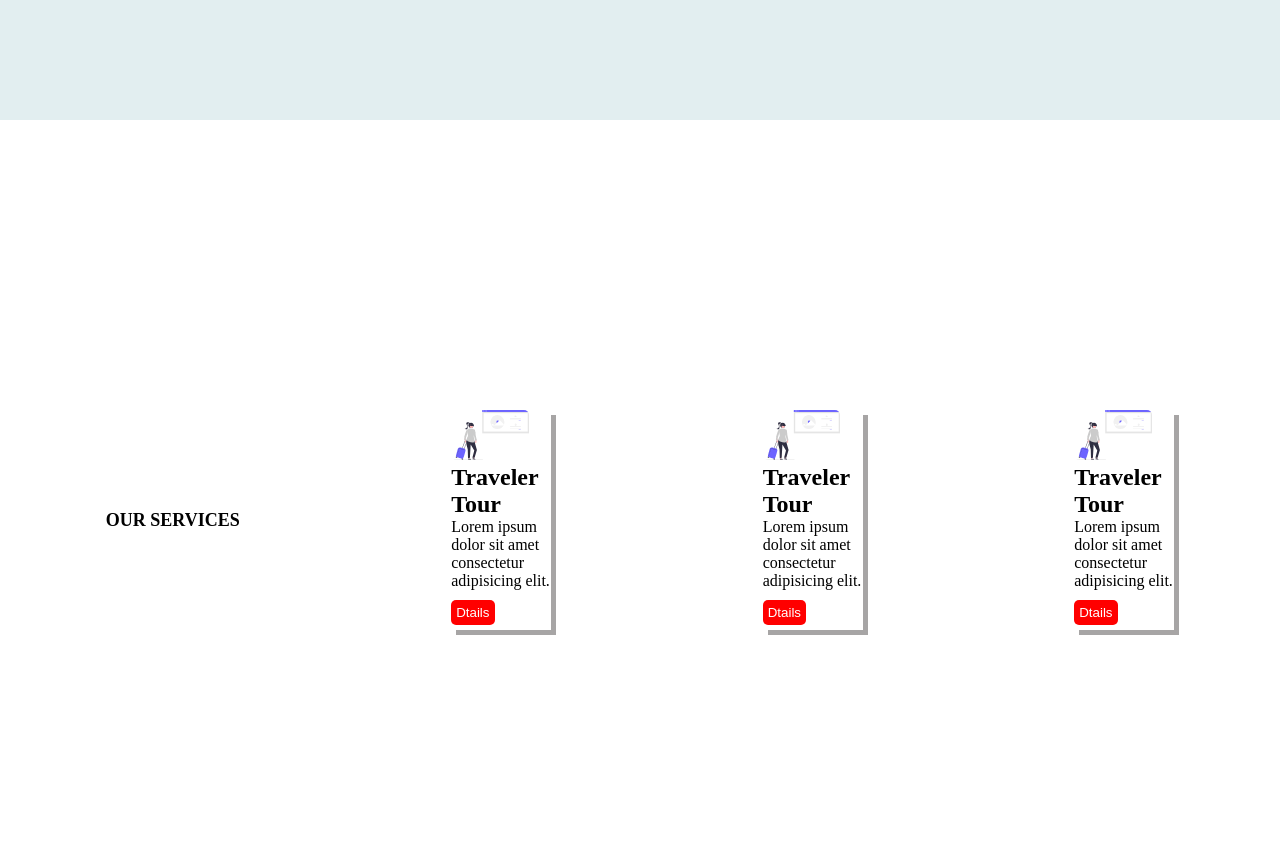
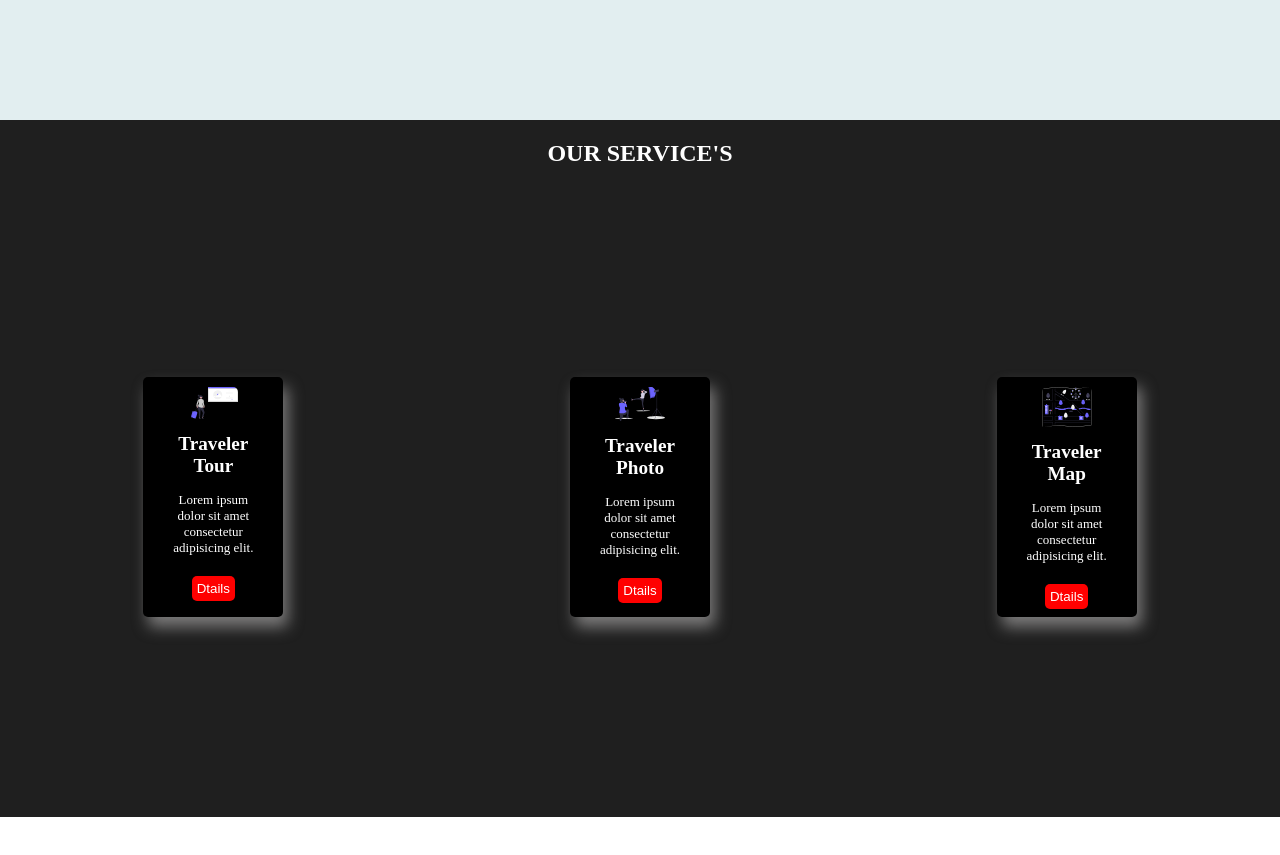
Before and after one commit to Md-Shahriar724/design-dot-io, a plain HTML site: page index.html in a window 1280 px wide. Shown: the part 1191-2046 px from the top of the page. After the commit the page ends 2008 px from the top, so only its background shows below. Drawn offline with Linux system fonts and the light colour scheme.

Commit message:
box section final commit

```diff
--- a/index.html
+++ b/index.html
@@ -67,37 +67,44 @@
         </section>
         <!-- services  section  -->
         <section>
+            <div class="foot">
+                <h1 class="footerheading"> OUR SERVICE'S</h1>
                 <div class="box-container">
-                <h1 class="footerheading">OUR SERVICES</h1>
+
                     <!-- first box -->
                     <div class="box">
-                    <img  class="image2" src="logo/tour.svg" alt="">
-                    <div>
-                        <h2>Traveler Tour</h2>
-                        <p>Lorem ipsum dolor sit amet consectetur adipisicing elit.</p>
+                        <img class="image2" src="logo/tour.svg" alt="">
+                        <div >
+                            <h2 class="title">Traveler Tour</h2>
+                            <p class="blog">Lorem ipsum dolor sit amet consectetur adipisicing elit.</p>
                             <button class="btn">Dtails</button>
                         </div>
                     </div>
                     <!-- second box -->
                     <div class="box">
-                    <img  class="image2" src="logo/tour.svg" alt="">
+                        <img class="image2" src="logo/photo.svg" alt="">
                         <div>
-                        <h2>Traveler Tour</h2>
-                        <p>Lorem ipsum dolor sit amet consectetur adipisicing elit.</p>
+                            <h2 class="title">Traveler Photo</h2>
+                            <p class="blog">Lorem ipsum dolor sit amet consectetur adipisicing elit.</p>
                             <button class="btn">Dtails</button>
                         </div>
                     </div>
                     <!-- third box -->
                     <div class="box">
-                    <img  class="image2" src="logo/tour.svg" alt="">
+                        <img class="image2" src="logo/map.svg" alt="">
                         <div>
-                        <h2>Traveler Tour</h2>
-                        <p>Lorem ipsum dolor sit amet consectetur adipisicing elit.</p>
+                            <h2 class="title">Traveler Map</h2>
+                            <p class="blog">Lorem ipsum dolor sit amet consectetur adipisicing elit.</p>
                             <button class="btn">Dtails</button>
                         </div>
                     </div>
                 </div>
+            </div>
         </section>
+        <!-- foooter section start here -->
+        <footer>
+
+        </footer>
 
     </main>
 </body>
--- a/style.css
+++ b/style.css
@@ -72,24 +72,42 @@
 
 }
 .image2{
-    width: 50;
-    height: 50px;
+    width: 50px;
+    padding-bottom: 5px;
     border-radius: 5px;
 }
 .box-container{
-    height: 100vh;
+    height: 80vh;
     display: flex;
     justify-content: space-around;
     align-items: center;
 }
 .box{
-
-    width: 100px;
+    text-align: center;
+    width: 120px;
     height: 220px;
-    box-shadow: 5px 5px rgb(167, 165, 165);
+    box-shadow: 5px 10px 15px rgba(167, 165, 165, 0.678) ;
+    color: white;
+    background-color: black;
+    border-radius: 5px;
+    padding: 10px;
 }
 .footerheading{
     text-align: center;
-    font-size: large;
-    font-weight: larger;
+    font-size: x-large;
+    font-weight: bold;
+    padding: 10px;
+    color: white;
+    padding-top:20px ;
 }
+.foot{
+    background-color: rgb(31, 31, 31);
+}
+.title{
+    padding: 5px;
+    font-size: larger;
+}
+.blog{
+    font-size: small;
+    padding: 10px;
+}
```
Lines whose indentation alone changed are shown as unchanged.
